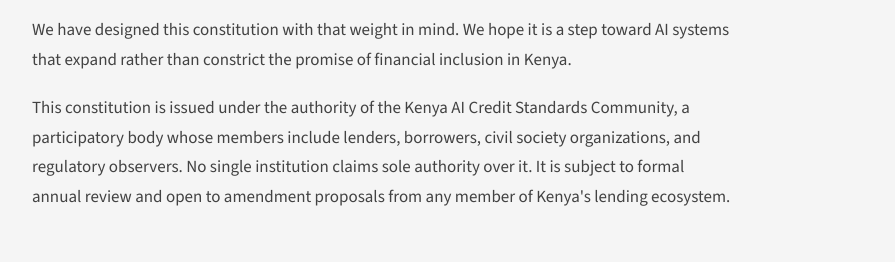
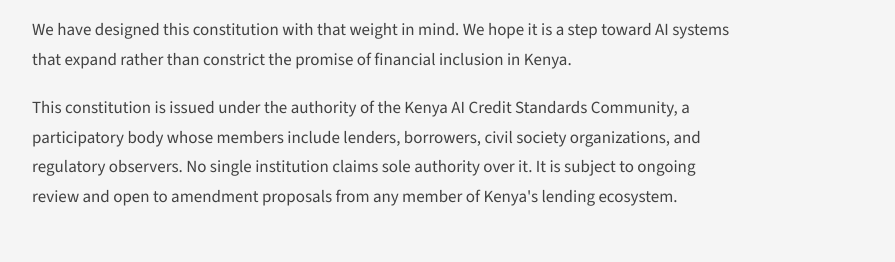
Before and after one commit to anarsimpson/orchestrate, a website: page Constitutions/KenyaLoans.html in a window 1280 px wide. Shown: the part 1150-1412 px from the top of the page, without its empty margins (352-1247 px from the left). Drawn offline with nearby package versions, Linux system fonts and the light colour scheme.

Commit message:
Update KenyaLoans.html

```diff
--- a/Constitutions/KenyaLoans.html
+++ b/Constitutions/KenyaLoans.html
@@ -465,7 +465,7 @@
 
       <p>We have designed this constitution with that weight in mind. We hope it is a step toward AI systems that expand rather than constrict the promise of financial inclusion in Kenya.</p>
 
-      <p>This constitution is issued under the authority of the Kenya AI Credit Standards Community, a participatory body whose members include lenders, borrowers, civil society organizations, and regulatory observers. No single institution claims sole authority over it. It is subject to formal annual review and open to amendment proposals from any member of Kenya's lending ecosystem.</p>
+      <p>This constitution is issued under the authority of the Kenya AI Credit Standards Community, a participatory body whose members include lenders, borrowers, civil society organizations, and regulatory observers. No single institution claims sole authority over it. It is subject to ongoing review and open to amendment proposals from any member of Kenya's lending ecosystem.</p>
     </section>
 
     <!-- OVERVIEW -->
```
